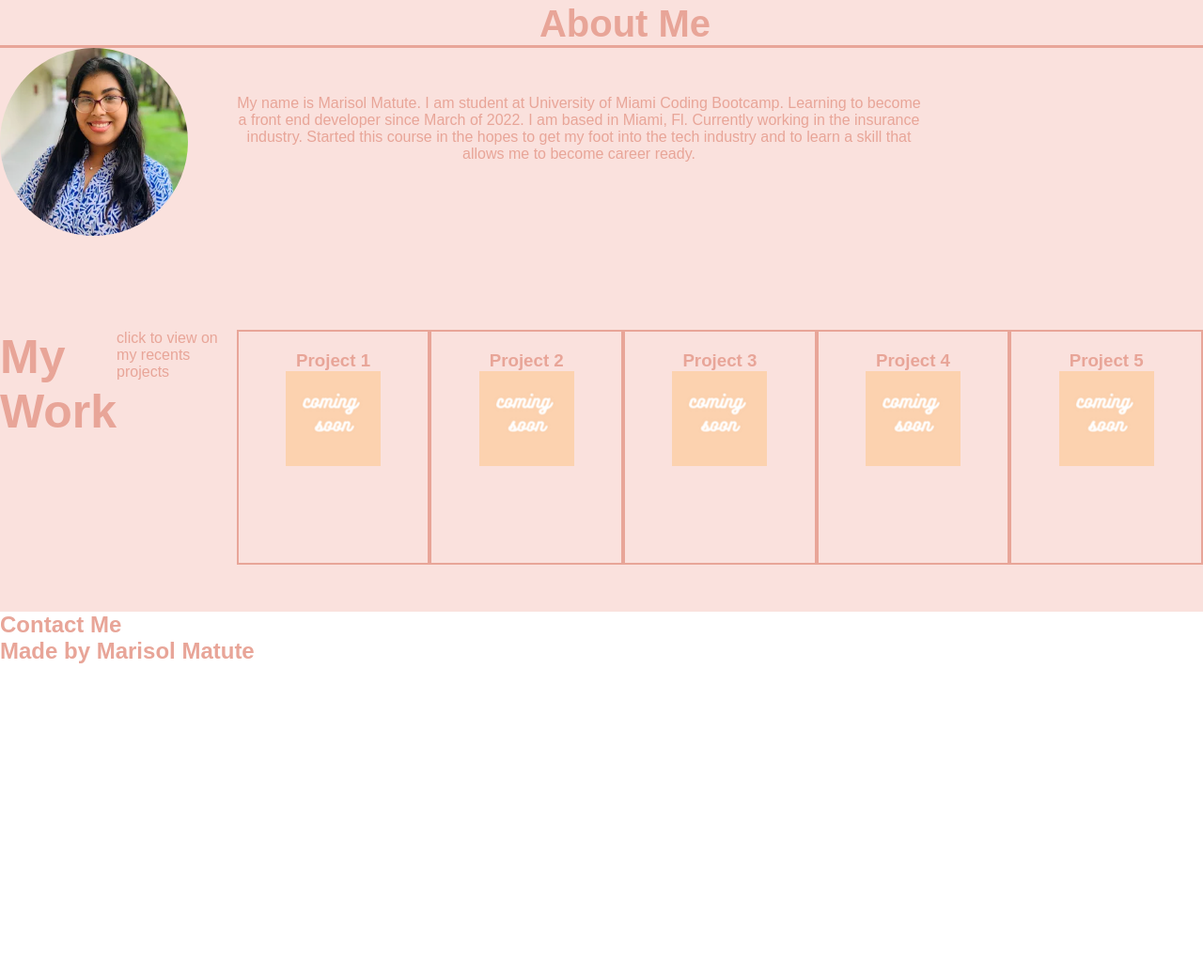
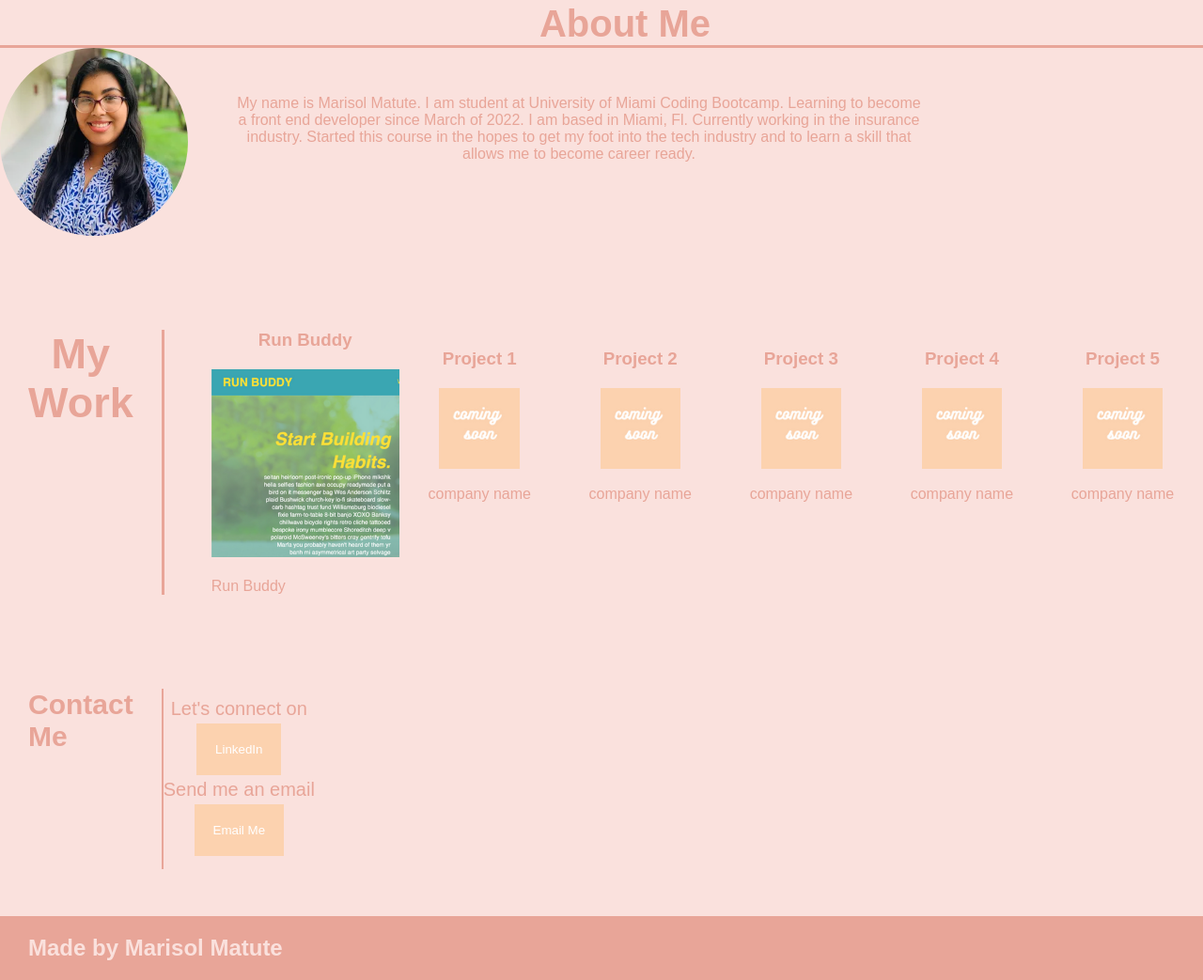
Before and after one commit to marisolxmatute10/week-2-challenge, a plain HTML site: page index.html in a window 1280 px wide. Shown: the part 432-1475 px from the top of the page at 94% size. Before the commit the page ends 1139 px from the top, so only its background shows below. Drawn offline with Linux system fonts and the light colour scheme.

Commit message:
contact me & footer

```diff
--- a/assets/style.css
+++ b/assets/style.css
@@ -59,7 +59,7 @@ header ul li a {
     color: white;
 }
 
-.section-title {
+.about-me-title {
     border-bottom: 3px solid;
     font-size: 40px;
     text-align: center;
@@ -93,25 +93,43 @@ header ul li a {
     background-color: #FAE1DD;
     overflow: auto;
     display: flex;
-    flex-direction: row;
+    flex-wrap: nowrap;
     padding: 50px 0 50px 0;
+}
+
+.work-section-title {
+    text-align: center;
+    font-size: 30px;
+    padding-left: 30px;
+    padding-right: 30px;
+    border-right: #E8A598 solid 3px;
+
 }
 
 .project-box {
     width: 400px;
     height: 250px;
-    border: solid 2px;
     box-sizing: border-box;
-    padding: 20px 0 10px 0;
+    padding: 20px 0  10px 0;
+    flex-wrap: wrap;
 
 }
 
-.work h2 {
-    display: block;
-    font-size: 50px;
+.project-box-rb {
+    padding-left: 50px;
+
+}
+.project-box-rb img {
+    width: 200px;
+    height: 200px;
 }
 
 .work h3 {
+    text-align: center;
+    padding-bottom: 20px;
+}
+
+.project-box p {
     text-align: center;
 }
 
@@ -121,3 +139,44 @@ header ul li a {
     margin-left: auto;
     margin-right: auto;
 }
+
+.contact-me {
+    background-color: #FAE1DD;
+    margin: auto;
+    width: 100%;
+    padding: 50px 0 50px 0;
+    display: flex;
+}
+
+.contact-me-title {
+    font-size: 20px;
+    padding-left: 30px;
+    padding-right: 30px;
+    border-right: #E8A598 solid 2px;
+}
+
+.contact-me p {
+    padding: 10px 0 10px 0;
+    text-align: center;
+    font-size: 20px;
+}
+
+
+.button {
+    background-color: #FCD2AF;
+    color: white;
+    border: none;
+    text-decoration: none;
+    padding: 20px 20px;
+    margin: 4px 2px;
+}
+
+footer {
+    padding: 20px 30px;
+    background-color: #E8A598;
+}
+
+footer h2 {
+    color: #FAE1DD;
+
+}
--- a/index.html
+++ b/index.html
@@ -34,7 +34,7 @@
     <!-- about me section-->
     <section>
      <div id="about-me" class="about-marisol">
-        <h2 class="section-title">About Me</h2>
+        <h2 class="about-me-title">About Me</h2>
         <img src="./assets/images/marisol matute.webp" alt="Marisol Matute headshot" />
         <p>
          My name is Marisol Matute.
@@ -48,35 +48,68 @@
     <!-- my work section-->
     <section>
         <div class="work" id="my-work">
+            <div class="work-section-title">
             <h2>My Work</h2>
-            <p>click to view on my recents projects</p>
+            </div>
+            <div class="project-box-rb">
+                <h3>Run Buddy</h3>
+                <a href="https://marisolxmatute10.github.io/run-buddy/">
+                <img src="./assets/images/run-buddy.png" alt="run buddy" />
+                </a>
+                <br>
+                <br>
+                <p>Run Buddy</p>
+            </div>
             <div class="project-box">
                 <h3>Project 1</h3>
                 <img src="./assets/images/coming soon.png" alt="coming soon" />
+                <br>
+                <p> company name</p>
             </div>
             <div class="project-box">
                 <h3>Project 2</h3>
                 <img src="./assets/images/coming soon.png" alt="coming soon" />
+                <br>
+                <p> company name</p>
             </div>
             <div class="project-box">
                 <h3>Project 3</h3>
                 <img src="./assets/images/coming soon.png" alt="coming soon" />
+                <br>
+                <p> company name</p>
             </div>
             <div class="project-box">
                 <h3>Project 4</h3>
                 <img src="./assets/images/coming soon.png" alt="coming soon" />
+                <br>
+                <p> company name</p>
             </div>
             <div class="project-box">
                 <h3>Project 5</h3>
                 <img src="./assets/images/coming soon.png" alt="coming soon" />
+                <br>
+                <p> company name</p>
             </div>
         </div>
     </section>
 
     <!--Contact me-->
     <section>
-        <div>
-            <h2> Contact Me</h2>
+        <div class="contact-me" id="contact-me">
+            <div class="contact-me-title">
+                <h2>Contact
+                <br>Me</h2>
+             </div>
+             <div>
+            <p>Let's connect on
+                <br>
+                <a href="https://www.linkedin.com/in/marisol-matute-0b1575189"><button class="button">LinkedIn</button></a>
+                <br>
+                Send me an email
+                <br>
+                <a href="mailto:marisolmatute1007@gmail.com"><button class="button">Email Me</button></a>
+                </p>
+            </div>
         </div>
     </section>
 
```
Also changed, not shown: assets/images/run-buddy.png (added), 3 other files.
